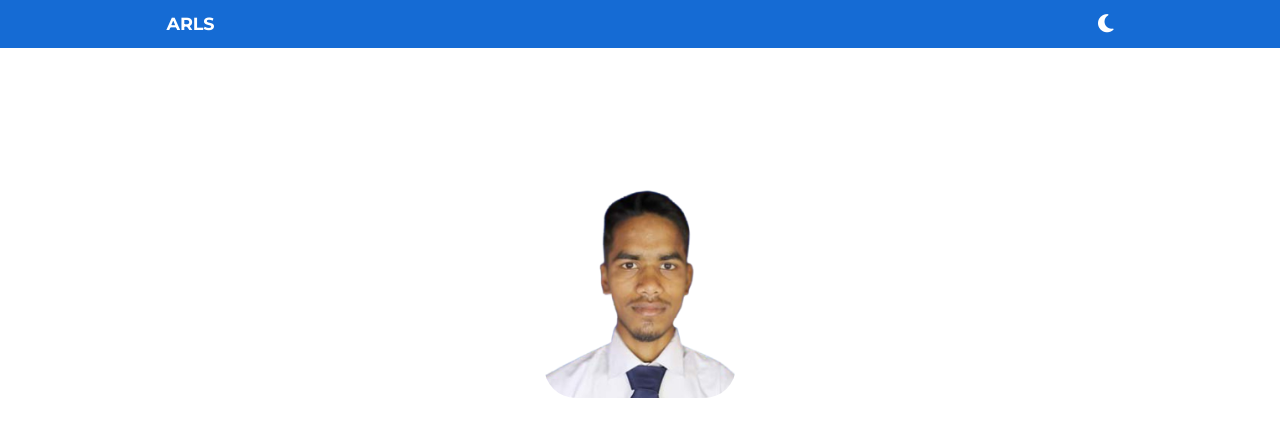
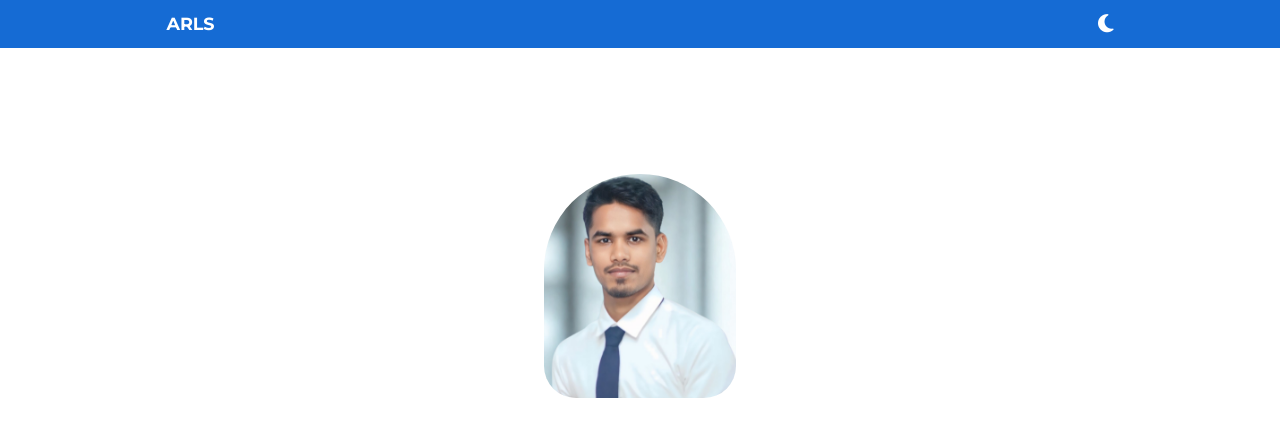
Before and after one commit to Asikur580/portfolio, a plain HTML site: page index.html in a window 1280 px wide. Shown: the top 427 px of the page. Drawn offline with nearby package versions, Linux system fonts and the light colour scheme.

Commit message:
Update index.html

```diff
--- a/index.html
+++ b/index.html
@@ -55,7 +55,7 @@
     <header>
       <div class="header_container">
         <div class="header_image" data-aos="fade-up" data-aos-delay="800">
-          <img src="assets/portrait1.png" alt="Header Image">
+          <img src="assets/asikur.png" alt="Header Image">
         </div>
         <h5 data-aos="fade-in">Hi, I'm Asikur Rahman</h5>
         <h1 data-aos="fade-in">Fullstack <span>Web Developer</span></h1>
```
